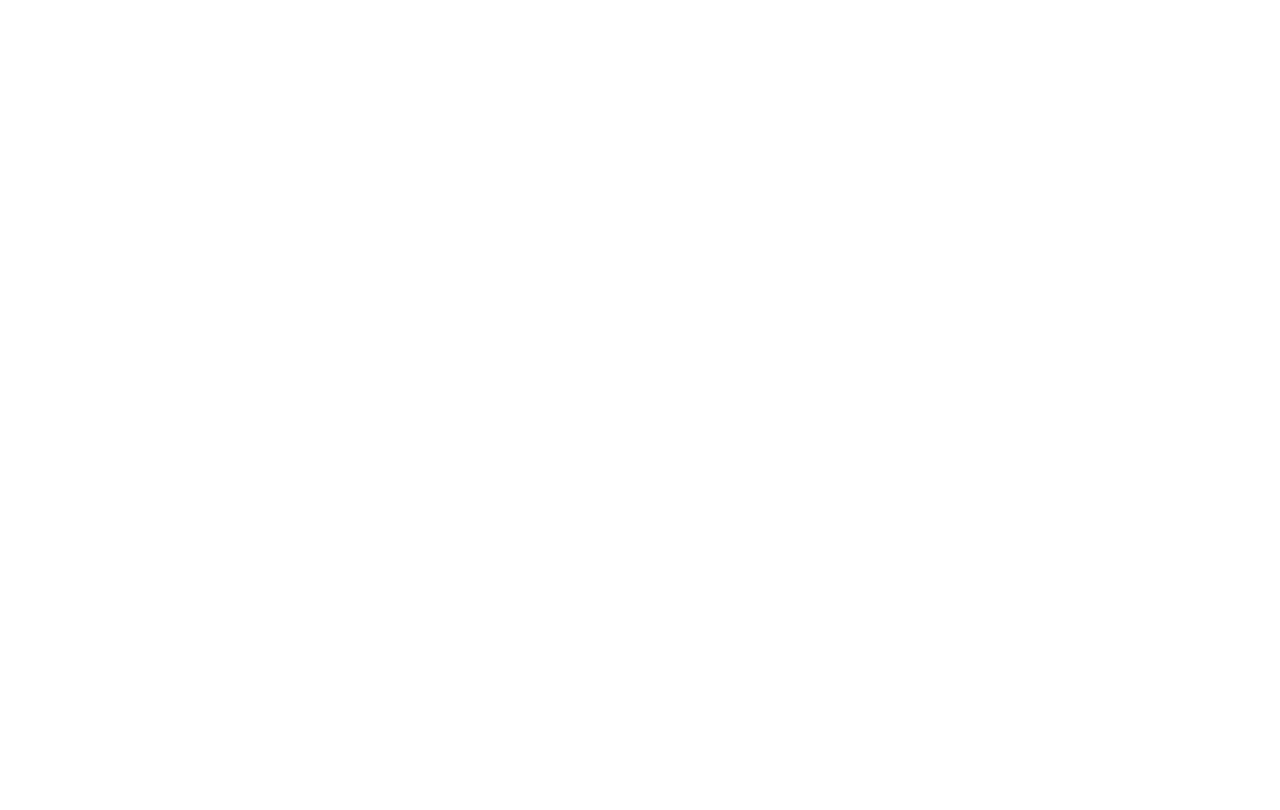
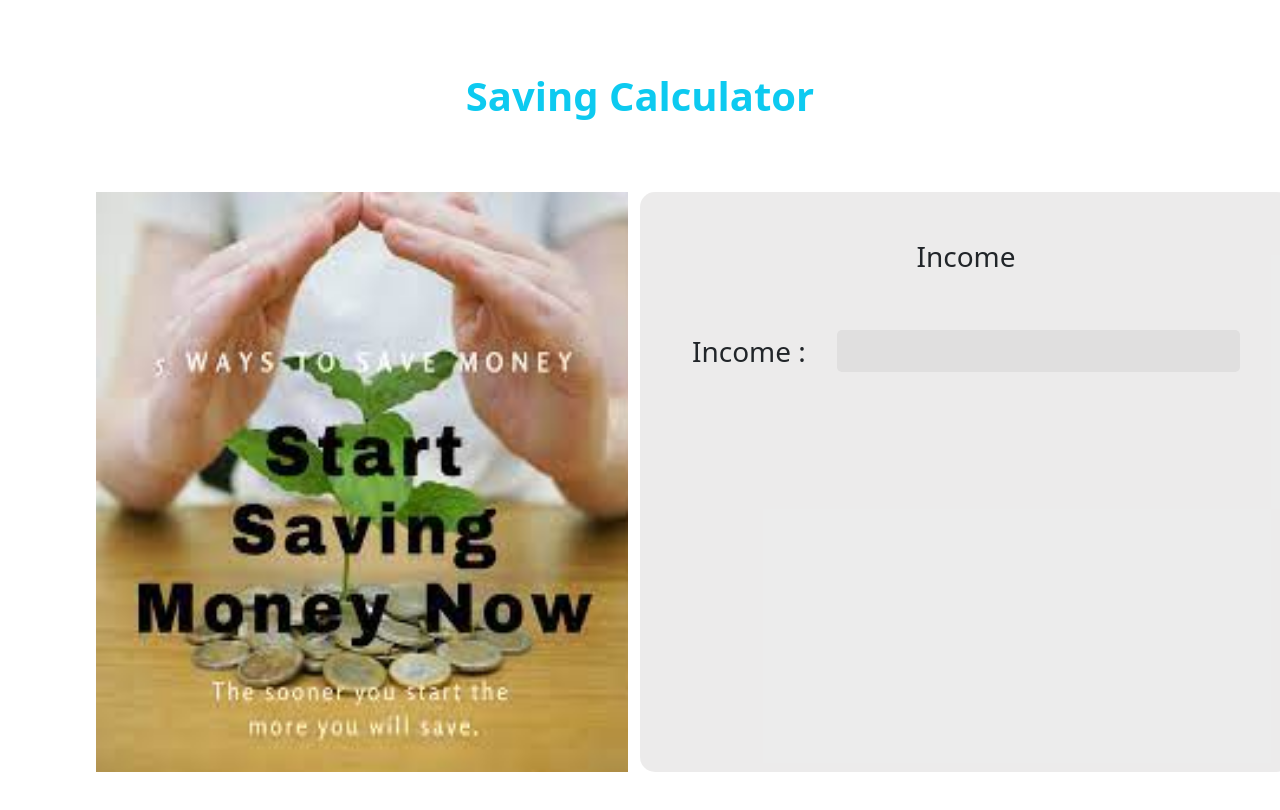
Before and after one commit to annise-arif/money-master-assignment-5, a plain HTML site: page index.html in a window 1280 px wide. Drawn offline with nearby package versions, Linux system fonts and the light colour scheme.

Commit message:
updated a feature

```diff
--- a/index.html
+++ b/index.html
@@ -5,13 +5,35 @@
     <meta http-equiv="X-UA-Compatible" content="IE=edge">
     <meta name="viewport" content="width=device-width, initial-scale=1.0">
     <title>Saving Calculator</title>
+    <!-- style css -->
+    <link rel="stylesheet" href="style.css">
+    <!--Bootstrap CSS only -->
+<link href="https://cdn.jsdelivr.net/npm/bootstrap@5.1.3/dist/css/bootstrap.min.css" rel="stylesheet" integrity="sha384-1BmE4kWBq78iYhFldvKuhfTAU6auU8tT94WrHftjDbrCEXSU1oBoqyl2QvZ6jIW3" crossorigin="anonymous">
 </head>
 <body>
+    <!-- header start here -->
     <header>
         <nav>
-            <h1 class="text-bold"></h1>
+            <h1 class="fw-bold fs-1 text-info text-center py-5 my-4">Saving Calculator</h1>
         </nav>
     </header>
+    <!-- header end here -->
 
+    <main>
+       <div class="row text-center fs-3 text-bold">
+        <div class="col-lg-6 col-12">
+            <img class="w-100 px-5 ms-5 mb-5 h-100" src="img/save-money.jpg" alt="">
+        </div>
+        <div class="col-lg-6 col-12 income-field">
+            <h3 class="p-5">Income</h3>
+            <label for="">Income : </label>
+            <input type="text" class="ms-4">
+        </div>
+       </div>
+    </main>
+
+
+    <!-- JavaScript Bundle with Popper -->
+    <script src="https://cdn.jsdelivr.net/npm/bootstrap@5.1.3/dist/js/bootstrap.bundle.min.js" integrity="sha384-ka7Sk0Gln4gmtz2MlQnikT1wXgYsOg+OMhuP+IlRH9sENBO0LRn5q+8nbTov4+1p" crossorigin="anonymous"></script>
 </body>
 </html>
--- /dev/null
+++ b/style.css
@@ -0,0 +1,15 @@
+*{
+    margin: 0;
+    padding: 0;
+    box-sizing: border-box;
+}
+.income-field{
+    background-color: rgba(136, 134, 134, 0.159);
+    border-radius: 15px;
+
+}
+input{
+    background-color: rgba(141, 139, 139, 0.13);
+    border: none;
+    border-radius: 5px;
+}
```
Also changed, not shown: img/save-money.jpg (added).
